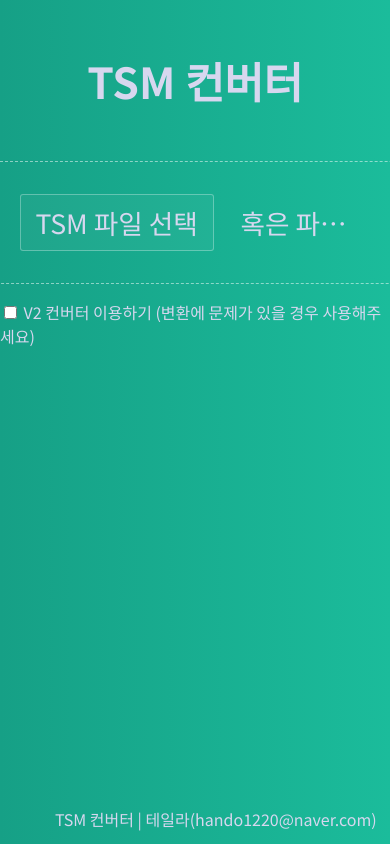
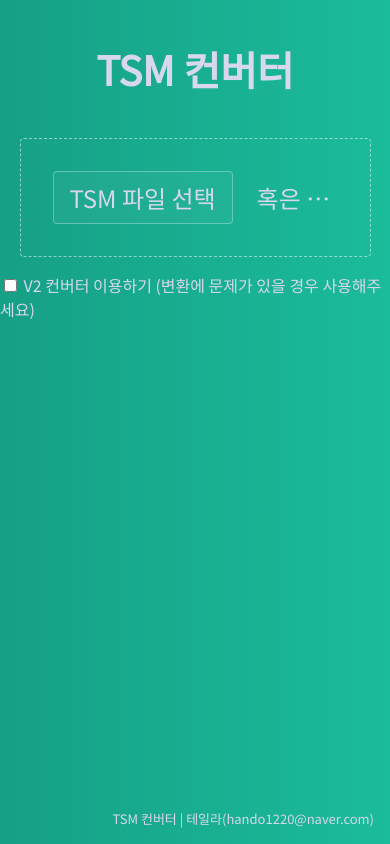
Before and after one commit to devia01/devia01.github.io, a plain HTML site: page converter/index.html in a window 390 px wide. Drawn offline with Linux system fonts and the light colour scheme.

Commit message:
Change styles to look properly on mobile devices

```diff
--- a/converter/index.html
+++ b/converter/index.html
@@ -7,6 +7,7 @@
   <meta http-equiv="X-UA-Compatible" content="ie=edge">
   <!-- Global site tag (gtag.js) - Google Analytics -->
   <script async src="https://www.googletagmanager.com/gtag/js?id=UA-168049380-1"></script>
+  <link href="https://fonts.googleapis.com/css2?family=Noto+Sans+KR&display=swap" rel="stylesheet">
   <script>
     window.dataLayer = window.dataLayer || [];
     function gtag(){dataLayer.push(arguments);}
@@ -14,8 +15,6 @@
     gtag('config', 'UA-168049380-1');
   </script>
   <style>
-    @import url(http://fonts.googleapis.com/earlyaccess/notosanskr.css);
-
     html, body {
       height: 100%;
       margin: 0;
@@ -31,42 +30,43 @@
     }
 
     h1 {
-      font-size: 32pt;
-      margin: 50px 0;
+      font-size: 2.5rem;
+      margin: 2.5rem 0;
     }
 
     .developer {
+      font-size: small;
       position: fixed;
-      right: 10pt;
-      bottom: 10pt;
+      right: 1rem;
+      bottom: 1rem;
     }
 
     .file-drop-area {
       position: relative;
       display: flex;
+      box-sizing: border-box;
       align-items: center;
       width: 90vmin;
-      max-width: 100%;
-      padding: 24pt;
+      padding: 2rem;
       border: 1px dashed rgba(255, 255, 255, 0.5);
-      border-radius: 3px;
+      border-radius: 0.25rem;
       transition: 0.2s;
-      margin-bottom: 12pt;
+      margin-bottom: 1rem;
     }
 
     .fake-btn {
-      font-size: 20pt;
+      font-size: 1.5rem;
       flex-shrink: 0;
       background-color: rgba(255, 255, 255, 0.04);
       border: 1px solid rgba(255, 255, 255, 0.3);
-      border-radius: 3px;
-      padding: 8px 15px;
-      margin-right: 20pt;
+      border-radius: 0.25rem;
+      padding: 0.5rem 1rem;
+      margin-right: 1.5rem;
       text-transform: uppercase;
     }
 
     .file-msg {
-      font-size: 20pt;
+      font-size: 1.5rem;
       font-weight: 300;
       line-height: 1.4;
       white-space: nowrap;
@@ -82,10 +82,6 @@
       width: 100%;
       cursor: pointer;
       opacity: 0;
-    }
-
-    .file-input:focus {
-      outline: none;
     }
   </style>
   <title>TSM 컨버터</title>
```
